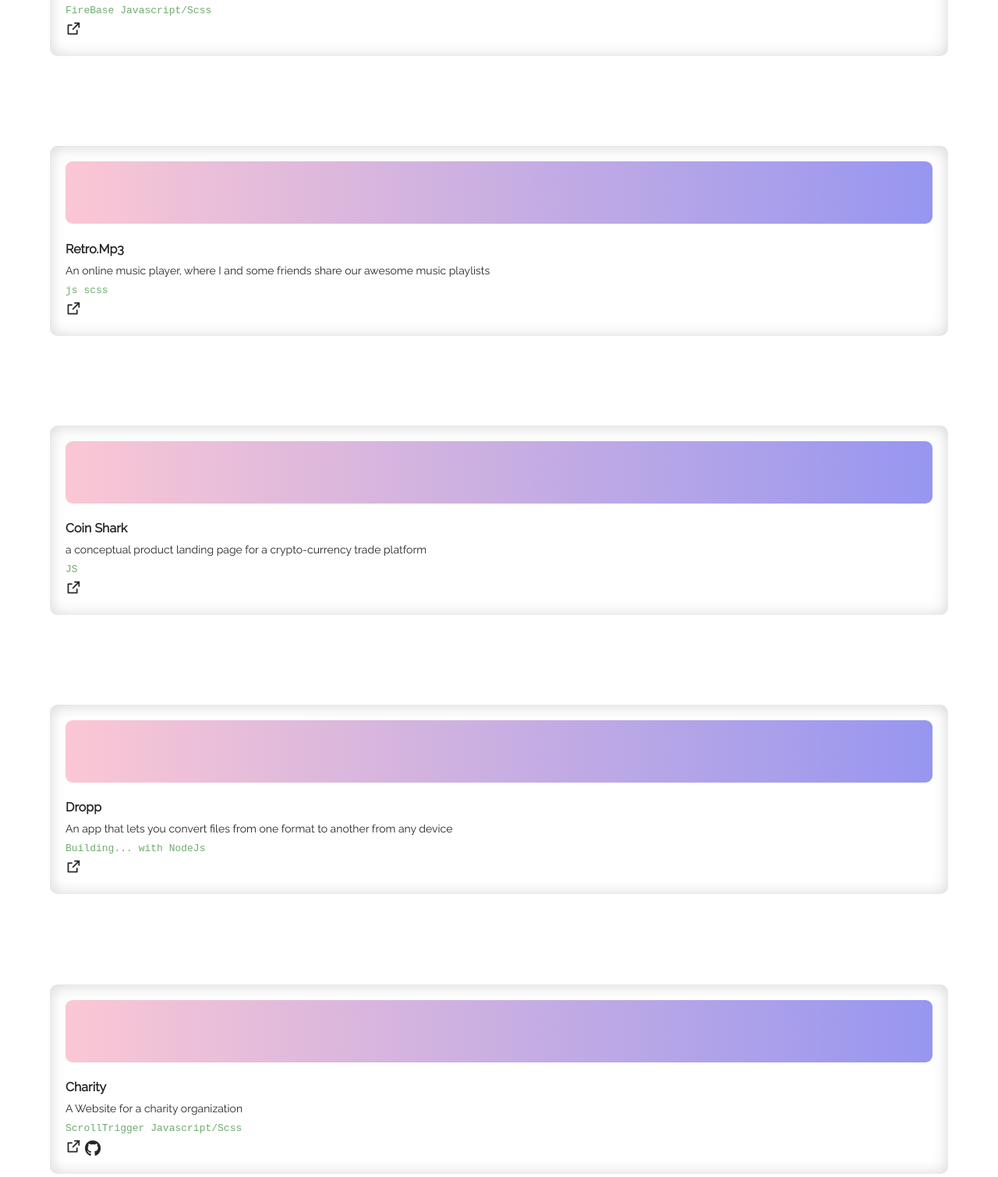
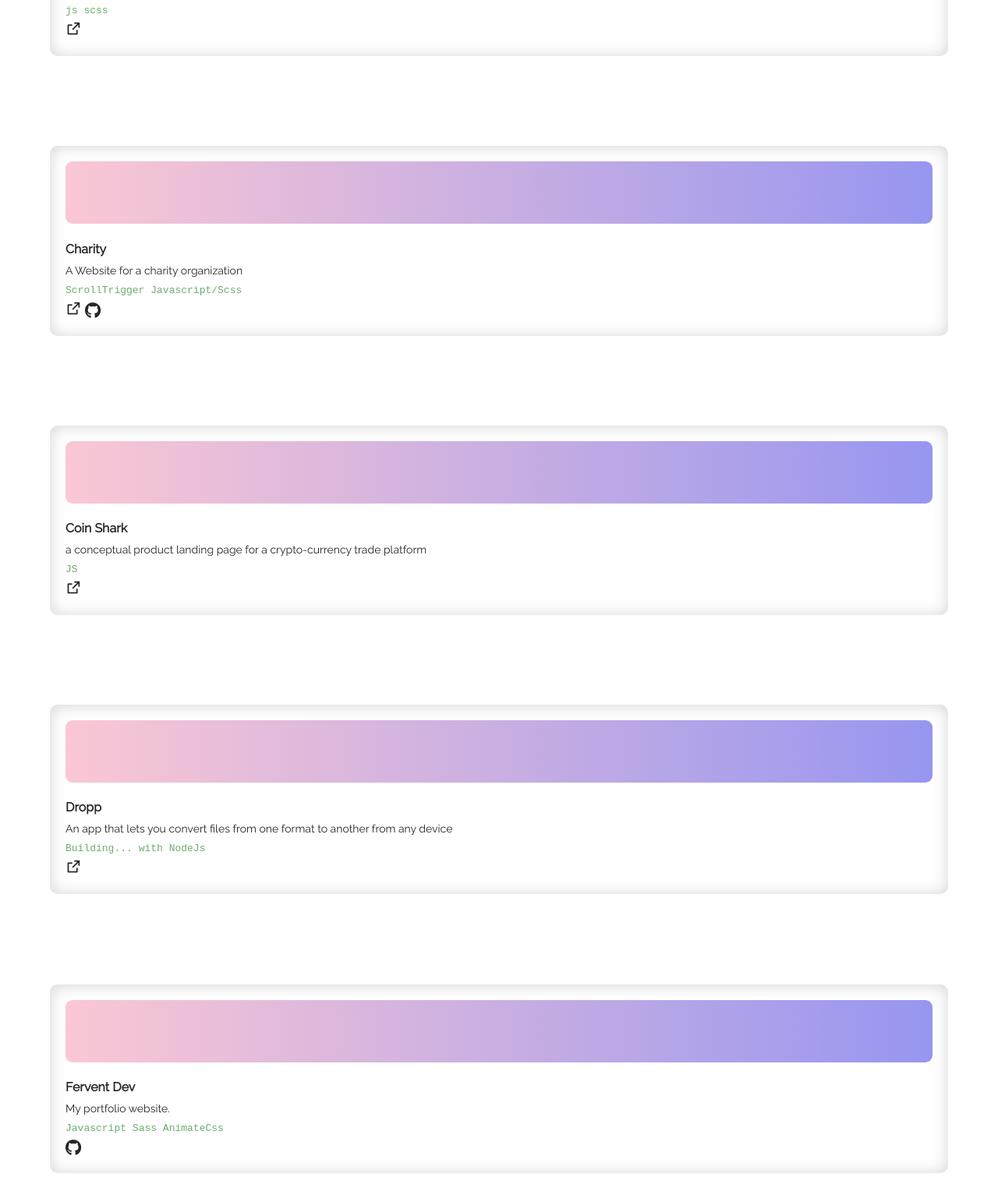
Before and after one commit to Akohjesse/jesse-akoh-v1, a website: page Projects.html in a window 1280 px wide. Shown: the part 1496-3006 px from the top of the page at 78% size. Drawn offline with nearby package versions, Linux system fonts and the light colour scheme; some packages are replaced by stand-ins of ours; a script that the page names is missing.

Commit message:
Update Projects.html

```diff
--- a/Projects.html
+++ b/Projects.html
@@ -132,32 +132,6 @@
             <a target="_blank" href="https://azil-essentials.netlify.app/"><i class="ri-external-link-line"></i></a>
          </div>
       </div>
-      <div class="project-child">
-         <div class="proj-img">
-            <a href="http://gemstock.xyz">
-              <div class="sub">
-
-              </div>
-            </a>
-
-         </div>
-         <h4>GemStock</h4>
-         <p>Web Design and Development for a crypto signals company in Nigeria</p>
-
-         <div class="stack">
-            <code>
-               <ul>
-                  <li>FireBase</li>
-                  <li>Javascript/Scss</li>
-
-               </ul>
-            </code>
-         </div>
-         <div class="view">
-            <a target="_blank" href="http://gemstock.xyz"><i class="ri-external-link-line"></i></a>
-         </div>
-      </div>
-
         <div class="project-child">
          <div class="proj-img">
             <a href="https://retromp3.live">
@@ -180,6 +154,32 @@
          </div>
          <div class="view">
             <a target="_blank" href="https://retromp3.live"><i class="ri-external-link-line"></i></a>
+         </div>
+      </div>
+      <div class="project-child">
+         <div class="proj-img">
+            <a href="https://fdcharity.netlify.app">
+               <div class="sub">
+
+               </div>
+            </a>
+
+         </div>
+         <h4>Charity</h4>
+         <p>A Website for a charity organization</p>
+
+         <div class="stack">
+            <code>
+               <ul>
+                  <li>ScrollTrigger</li>
+                  <li>Javascript/Scss</li>
+
+               </ul>
+            </code>
+         </div>
+         <div class="view">
+            <a target="_blank" href="https://fdcharity.netlify.app"><i class="ri-external-link-line"></i></a>
+            <a href="https://github.com/Akohjesse/Charity"> <i class="fab fa-github"></i></a>
          </div>
       </div>
       <div class="project-child">
@@ -230,32 +230,6 @@
             <a target="_blank" href="http://www.dropp-file.com"><i class="ri-external-link-line"></i></a>
          </div>
       </div>
-        <div class="project-child">
-         <div class="proj-img">
-            <a href="https://fdcharity.netlify.app">
-               <div class="sub">
-
-               </div>
-            </a>
-
-         </div>
-         <h4>Charity</h4>
-         <p>A Website for a charity organization</p>
-
-         <div class="stack">
-            <code>
-               <ul>
-                  <li>ScrollTrigger</li>
-                  <li>Javascript/Scss</li>
-
-               </ul>
-            </code>
-         </div>
-         <div class="view">
-            <a target="_blank" href="https://fdcharity.netlify.app"><i class="ri-external-link-line"></i></a>
-            <a href="https://github.com/Akohjesse/Charity"> <i class="fab fa-github"></i></a>
-         </div>
-      </div>
 
         <div class="project-child">
          <div class="proj-img">
```
